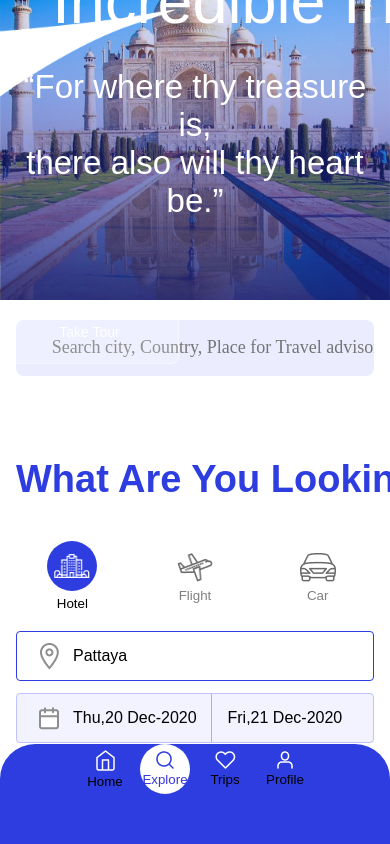
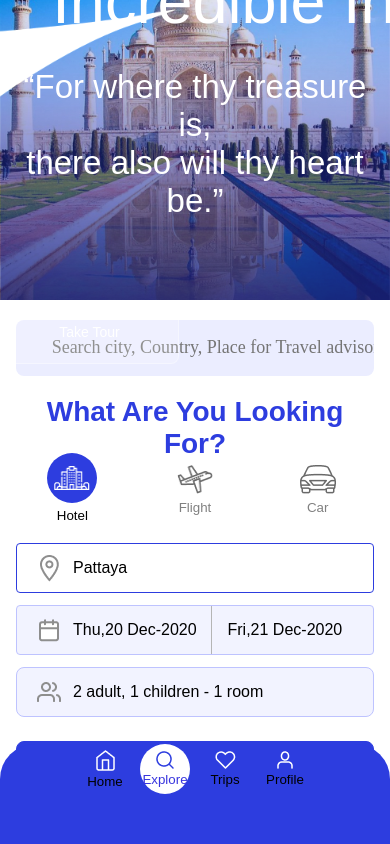
Before and after one commit to paicit0/hotel-front, a Next.js app: page / in a window 390 px wide. Shown: the top 844 px of the page. Built offline with nearby package versions, Linux system fonts and the light colour scheme.

Commit message:
fix: mobile text

```diff
--- a/src/pages/index.tsx
+++ b/src/pages/index.tsx
@@ -23,20 +23,7 @@ export default function Home() {
           <Searchbar />
         </div>
 
-        <div
-          style={{
-            alignSelf: "flex-start",
-            width: "505px",
-            height: "57px",
-            marginTop: "62px",
-            marginBottom: "26px",
-            color: "#2D3DDF",
-            fontWeight: "600",
-            fontSize: 38,
-          }}
-        >
-          What Are You Looking For?
-        </div>
+        <div className={styles.lookingForText}>What Are You Looking For?</div>
         <div className={styles.categoryButtonContainer}>
           <button
             className={
--- a/src/styles/index.module.css
+++ b/src/styles/index.module.css
@@ -25,6 +25,17 @@
     align-self: flex-start;
     width: 692px;
     margin-bottom: 30px;
+  }
+
+  .lookingForText{
+    font-size: 38px;
+    font-weight: 600;
+    color: #2D3DDF;
+    align-self: flex-start;
+    width: 505px;
+    height: 57px;
+    margin-top: 62px;
+    margin-bottom: 26px;
   }
 
   .categoryButtonContainer {
@@ -299,6 +310,16 @@
     max-width: 400px;
     margin-bottom: 20px;
   }
+    .lookingForText{
+      text-align: center;
+    font-size: 28px;
+    font-weight: 600;
+    color: #2D3DDF;
+    align-self: flex-start;
+    width: 100%;
+    height: 57px;
+    /* margin-bottom: 16px; */
+  }
 
   .categoryButtonContainer {
     display: flex;
```
